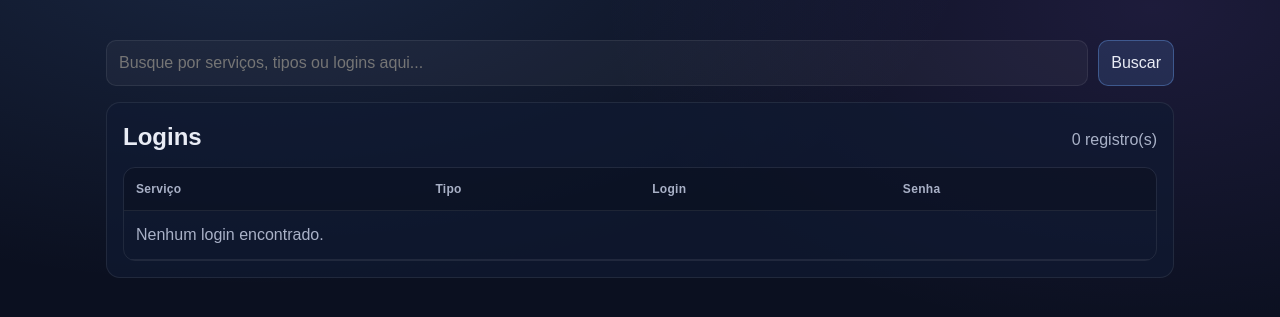
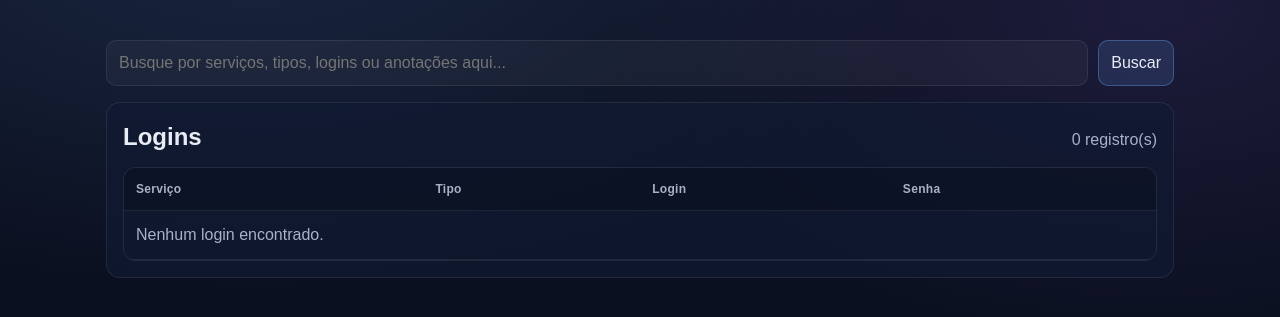
Before and after one commit to gabriel-pagani/kryptex, a Django app: page / in a window 1280 px wide. Shown: the part 73-390 px from the top of the page. Run offline with Django 5.2, Linux system fonts and the light colour scheme; the visitor is signed in with stand-in values (Sample User, id 1); data that the repository does not hold is empty; some libraries are stand-ins or nearby versions.

Commit message:
feat: update search input placeholder to include 'anotações'

```diff
--- a/templates/index.html
+++ b/templates/index.html
@@ -30,7 +30,7 @@
           type="text"
           name="q"
           value="{{ q }}"
-          placeholder="Busque por serviços, tipos ou logins aqui..."
+          placeholder="Busque por serviços, tipos, logins ou anotações aqui..."
           autocomplete="off"
         />
         <button class="btn btn--primary" type="submit">Buscar</button>
```
